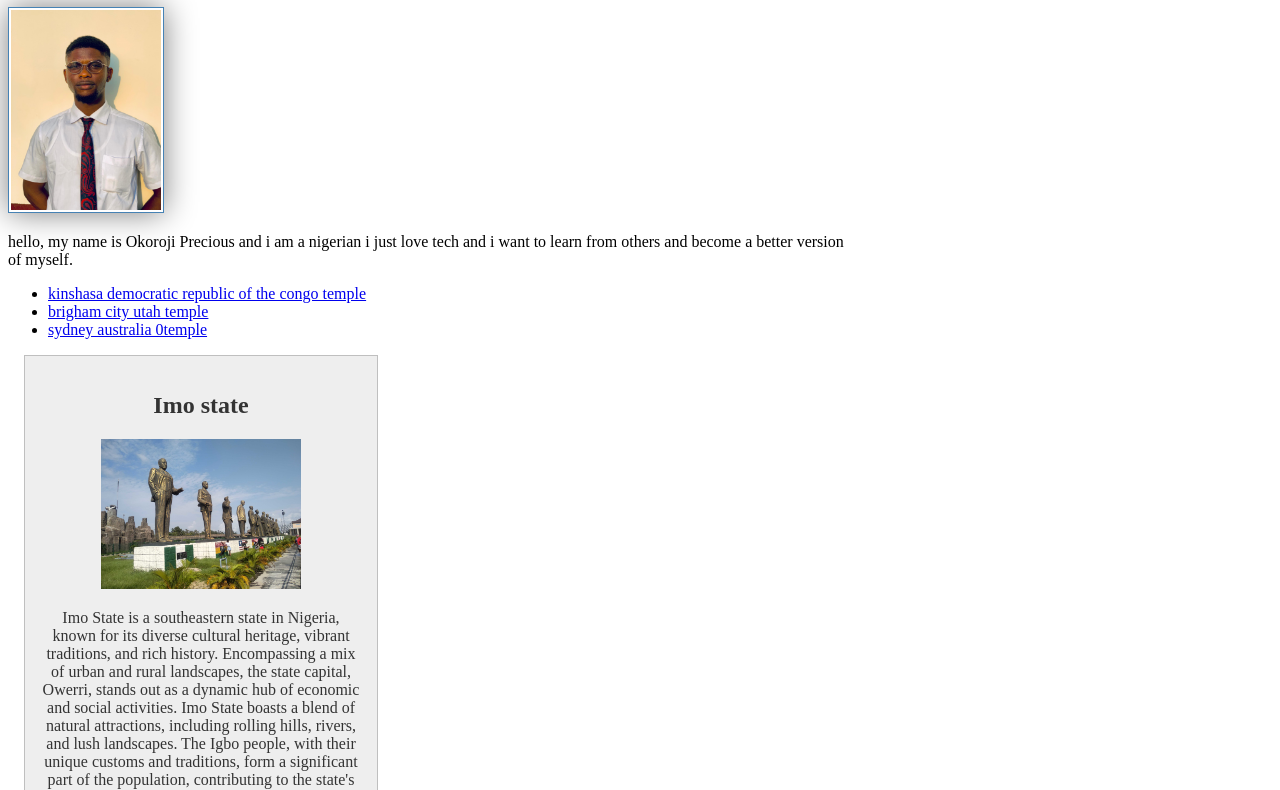
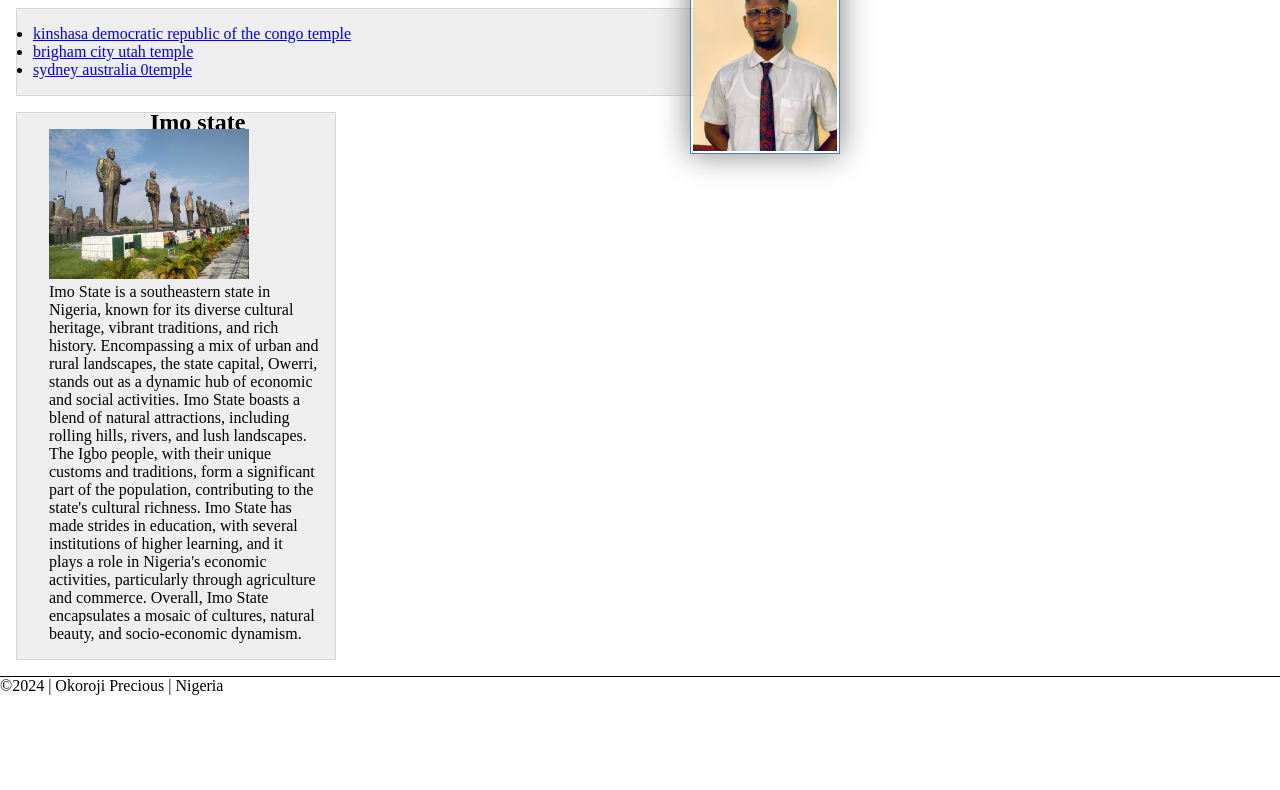
Before and after one commit to JosephPrecious/wdd130, a plain HTML site: page index.html in a window 1280 px wide. Shown: the part 291-1081 px from the top of the page. After the commit the page ends 986 px from the top, so only its background shows below. Drawn offline with Linux system fonts and the light colour scheme.

Commit message:
i  enhance the home page with HTML references, using the CSS box model, CSS selectors, and layout.

```diff
--- a/styles/styles.css
+++ b/styles/styles.css
@@ -1,18 +1,25 @@
+*{
+    margin: 0;
+    padding: 0;
+    box-sizing: border-box;
+}
+
 main {
     max-width: 840px;
 }
 aside {
     width: 20em;
     margin: 1em;
-    border: 1px solid rgba(0, 0, 0, 0.2);
-    padding: 1em;
-    background-color: #eee;
-    color: #333;
-    text-align: center;
 }
 aside img {
     width: 200px;
-    height: auto;
+    text-align: center;
+    position: relative;
+}
+aside h2 {
+    position: absolute;
+    top: 400px;
+    left: 150px;
 }
 nav {
     background-color: steelblue;
@@ -27,11 +34,14 @@ h1 {
     color: steelblue;
 }
 main img {
+    float: right;
     width: 150px;
     height: auto;
     border: 1px solid steelblue;
     padding: 2px;
     box-shadow: 0 0 30px gray;
+    float: right;
+    margin: 0 0 1rem 1rem;
 }
 p {
     padding:0;
@@ -40,3 +50,16 @@ footer {
     margin-top: 15px;
     border-top: 1px solid #000;
 }
+
+/* class seletor */
+
+.box {
+    margin: 1rem;
+    border: 1px solid rgba(0, 0, 0, 0.1);
+    padding: 1rem;
+    background-color: #eee;
+    color: #000;
+}
+.indent {
+    padding-left: 2rem;
+}
--- /dev/null
+++ b/week03/overlay.css
@@ -0,0 +1,55 @@
+* {
+	margin: 0;
+	padding: 0;
+}
+
+main {
+	max-width: 800px;
+	margin: 2rem auto;
+	font-family: Roboto, Arial, sans-serif;
+}
+
+h2 {
+	text-align: center;
+	font-size: 1.5rem;
+	text-shadow: 3px 3px 5px #777;
+}
+
+.herodiv {
+	margin: 10px auto;
+	position: relative; /* If removed, what happens? */
+}
+
+.herodiv img {
+	width: 100%;
+	height: 100%;
+	object-fit: cover;
+}
+
+.stats {
+	position: absolute;
+	bottom: 25px;
+	left: 15px;
+	background: radial-gradient(#eee, #4567aa);
+	border: 1px solid #000;
+	padding: 0.65rem;
+	box-shadow: 0 0 30px #111;
+	opacity: 0.8;
+}
+
+h3 {
+	text-shadow: 0 0 15px #333;
+	border-bottom: 1px solid #999;
+	margin-bottom: 0.3rem;
+}
+
+footer {
+	position: fixed;
+	bottom: 0;
+	margin: 1rem;
+	border-top: 1px solid #000;
+	padding: 0.5rem;
+	color: navy;
+	font-weight: 700;
+	font-style: italic;
+}
--- a/wwr/styles/site-plan-rafting.css
+++ b/wwr/styles/site-plan-rafting.css
@@ -13,10 +13,10 @@ body {
     --heading-font: 'Montserrat', Sans-serif;
     --paragraph-font: 'lato',Sans-serif;
 
-    --nav-background-color:#9C6654;
+    --nav-background-color:#eee;
     --nav-link-color: rgb(0, 0, 0);
     --nav-hover-link-color: #032cf5;
-    --nav-hover-backgound-color: steelblue;
+    --nav-hover-backgound-color: rgb(212, 225, 236);
 }
 
 h1,h2,h3,h4,h5,h6 {
```
Also changed, not shown: week03/overlay.html (added, +24 -0 lines).
